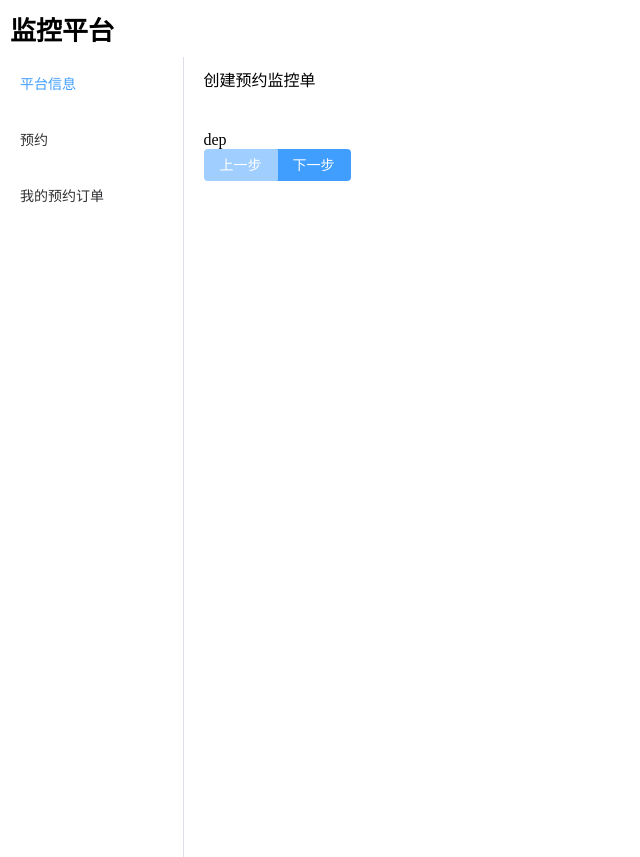
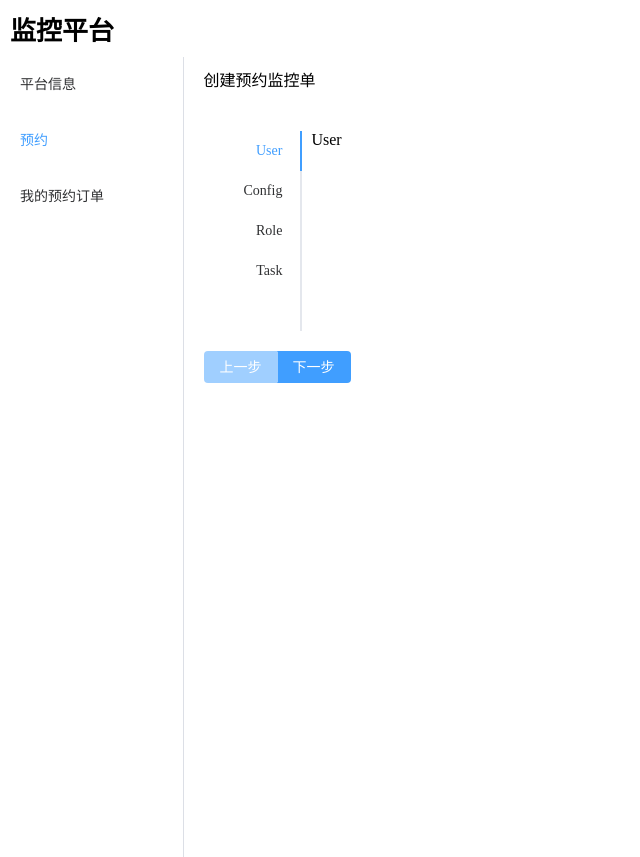
Before and after one commit to zhangzhen9799/appointed-registration, a Vue app in the folder appointed-web/: page /dashboad/hos-depart/select-dep in a window 1280 px wide. Shown: the whole page, without its empty margins (0-640 px from the left). Built offline with nearby package versions, Linux system fonts and the light colour scheme.

Commit message:
优化dashboad

```diff
--- a/appointed-web/src/views/dashboad/index.vue
+++ b/appointed-web/src/views/dashboad/index.vue
@@ -1,29 +1,37 @@
 <script setup>
-import { ref, reactive, onMounted, watch } from "vue";
-import { useRouter } from "vue-router";
+import { ref, reactive, onMounted, watch, computed } from "vue";
+import { useRoute, useRouter } from "vue-router";
 
 const router = useRouter();
-const elMenuActive = ref("0");
+const route = useRoute();
+const elMenuActive = computed(() => {
+  return menuList.filter((item) => item.activeNames.includes(route.name))[0]
+    .index;
+});
 
+console.log("elMenuActive", elMenuActive);
 const menuList = [
   {
     label: "平台信息",
     index: "0",
     route: { name: "Home" },
+    activeNames: ["Home"],
   },
   {
     label: "预约",
     index: "1",
     route: { name: "SelectHos" },
+    activeNames: ["SelectHos", "SelectDep", "SelectDate"],
   },
   {
     label: "我的预约订单",
     index: "2",
     route: { name: "AppointmentList" },
+    activeNames: ["AppointmentList"],
   },
 ];
 
-
+console.log("route", route.name);
 </script>
 
 <template>
--- a/appointed-web/src/views/hosAndDepInfo/selectDep.vue
+++ b/appointed-web/src/views/hosAndDepInfo/selectDep.vue
@@ -1,13 +1,20 @@
 <script setup>
 import { ref, reactive, onMounted } from "vue";
-
-import { getHosListAPI } from "@/api/common.js";
-
 </script>
 
 <template>
-  <div>dep</div>
+  <div class="dep-container">
+    <el-tabs tab-position="left" style="height: 200px" class="demo-tabs">
+      <el-tab-pane label="User">User</el-tab-pane>
+      <el-tab-pane label="Config">Config</el-tab-pane>
+      <el-tab-pane label="Role">Role</el-tab-pane>
+      <el-tab-pane label="Task">Task</el-tab-pane>
+    </el-tabs>
+  </div>
 </template>
 
 <style lang="less" scoped>
+.dep-container {
+  margin: 20px;
+}
 </style>
```
